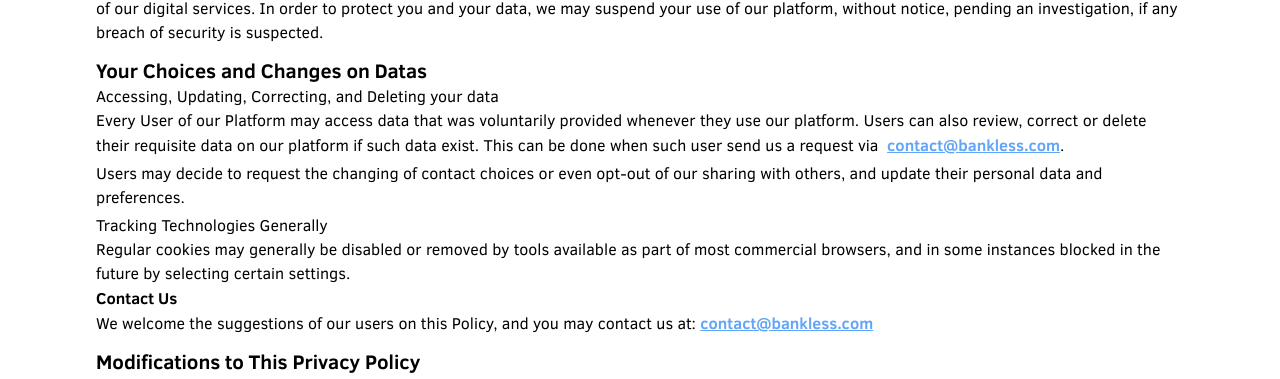
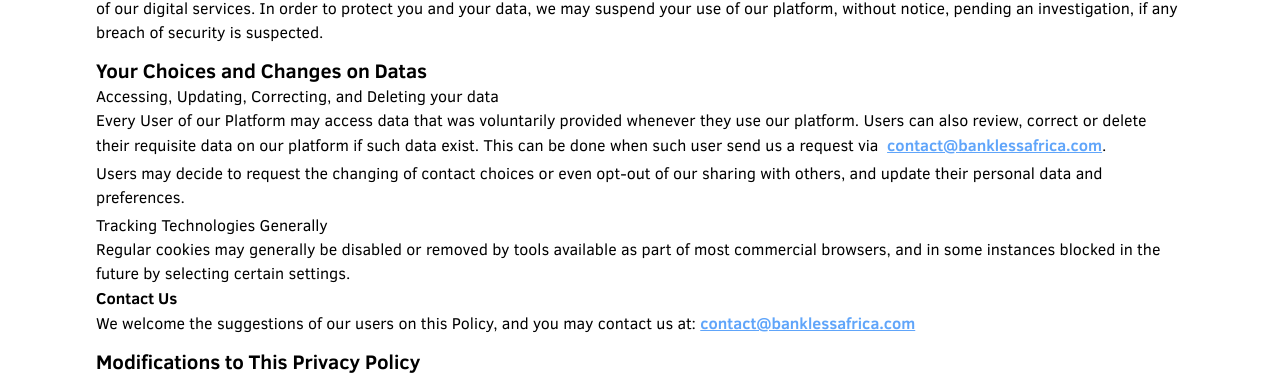
Before and after one commit to Bankless-Africa/bankless-africa, a Next.js app: page /privacy-policy in a window 1280 px wide. Shown: the part 2273-2652 px from the top of the page. Built offline with nearby package versions, Linux system fonts and the light colour scheme.

Commit message:
Privacy page commit

```diff
--- a/pages/privacy-policy.js
+++ b/pages/privacy-policy.js
@@ -206,7 +206,7 @@
                 <p className="mb-1">
                 Accessing, Updating, Correcting, and Deleting your data <br />
                 Every User of our Platform may access data that was voluntarily provided whenever they use our platform. Users can also review, correct or delete their requisite data on our platform if such data exist. This can be done when such user send us a request via
-                &nbsp;<a className="underline text-blue-400" href="mailto:contact@bankless.com"><strong>contact@bankless.com</strong></a>.
+                &nbsp;<a className="underline text-blue-400" href="mailto:contact@banklessafrica.com"><strong>contact@banklessafrica.com</strong></a>.
                 </p>
                 <p className="mb-1">
                 Users may decide to request the changing of contact choices or even opt-out of our sharing with others, and update their personal data and preferences.
@@ -216,7 +216,7 @@
                 </span>
                 <span className="mt-1">
                 <strong>Contact Us</strong> <br />
-                We welcome the suggestions of our users on this Policy, and you may contact us at: <a className="underline text-blue-400" href="mailto:contact@bankless.com"><strong>contact@bankless.com</strong></a>
+                We welcome the suggestions of our users on this Policy, and you may contact us at: <a className="underline text-blue-400" href="mailto:contact@banklessafrica.com"><strong>contact@banklessafrica.com</strong></a>
                 </span>
                 </p>
             </p>
```
